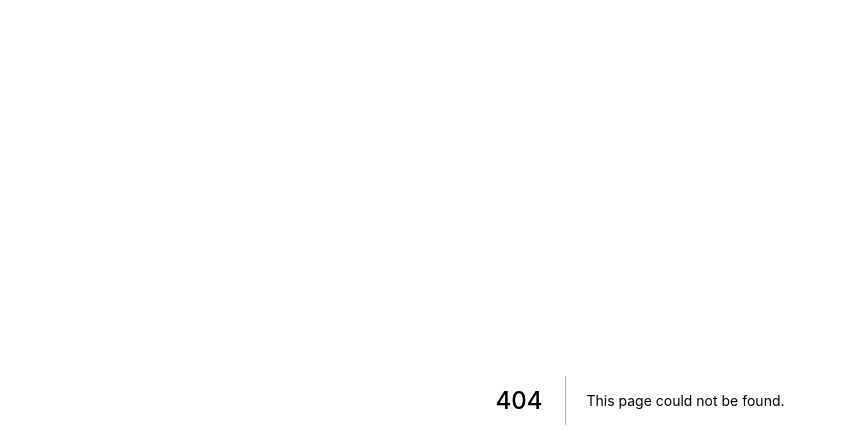
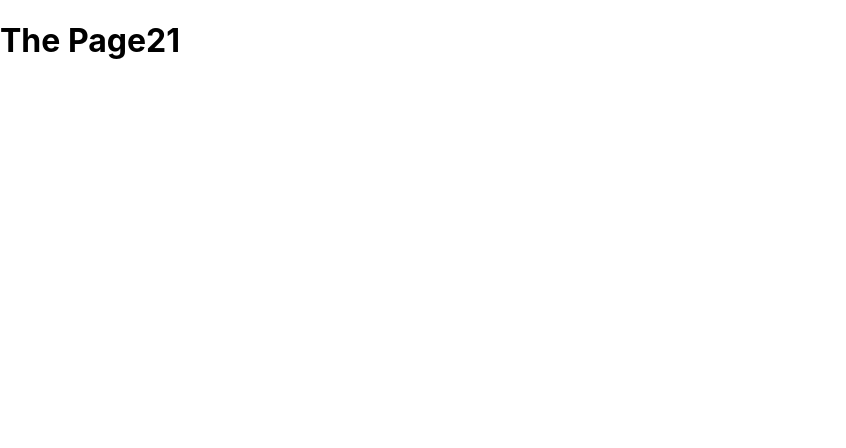
Before and after one commit to ryu9663/mergin-practice, a Next.js app: page /page21 in a window 1280 px wide. Before the commit this address had no page. Shown: the top 448 px of the page, without its empty margins (0-846 px from the left). Built offline with nearby package versions, Linux system fonts and the light colour scheme.

Commit message:
feat : DEV page21추가

```diff
--- /dev/null
+++ b/pages/page21.js
@@ -0,0 +1,5 @@
+function Page21() {
+    return <h1>The Page21</h1>;
+  }
+
+  export default Page21;
```
